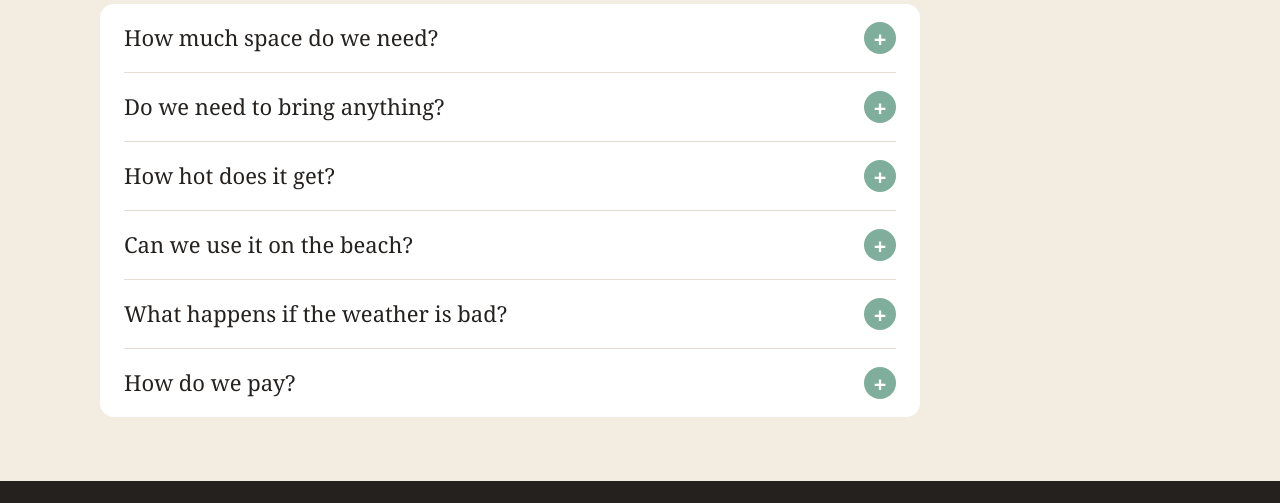
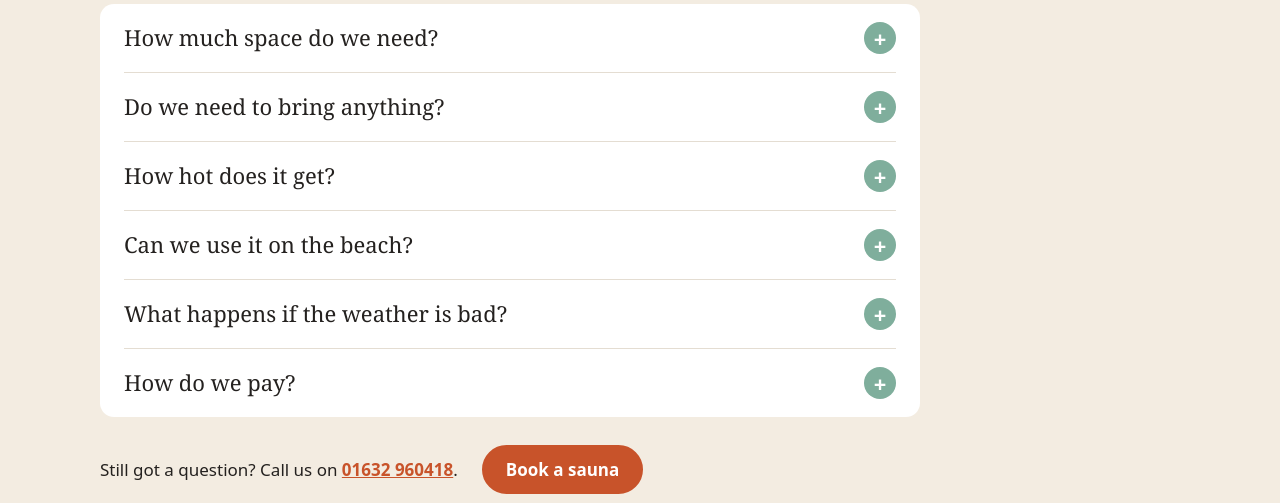
Before and after one commit to arahuln27/emberwell-site, a plain HTML site: page faq.html in a window 1280 px wide. Shown: the part 201-704 px from the top of the page. Drawn offline with Linux system fonts and the light colour scheme.

Commit message:
FAQ: add call line and Book a sauna button
Co-Authored-By: Claude Opus 5.5 <noreply@anthropic.com>

```diff
--- a/faq.html
+++ b/faq.html
@@ -52,6 +52,10 @@
             <p>A 25% deposit books your date. The rest is due 14 days before your hire.</p>
           </details>
         </div>
+        <div class="faq-cta">
+          <p>Still got a question? Call us on <a href="tel:01632960418">01632 960418</a>.</p>
+          <a class="btn btn-primary" href="mailto:hello@emberwell.example">Book a sauna</a>
+        </div>
       </div>
     </section>
   </main>
--- a/styles.css
+++ b/styles.css
@@ -317,6 +317,14 @@ section h2 { font-size: 36px; }
   padding: 0 0 20px;
   line-height: 1.55;
 }
+.faq-cta {
+  display: flex;
+  flex-wrap: wrap;
+  align-items: center;
+  gap: 16px 24px;
+  margin-top: 28px;
+}
+.faq-cta a:not(.btn) { color: var(--ember); font-weight: 700; white-space: nowrap; }
 
 /* Footer */
 .site-footer {
```
